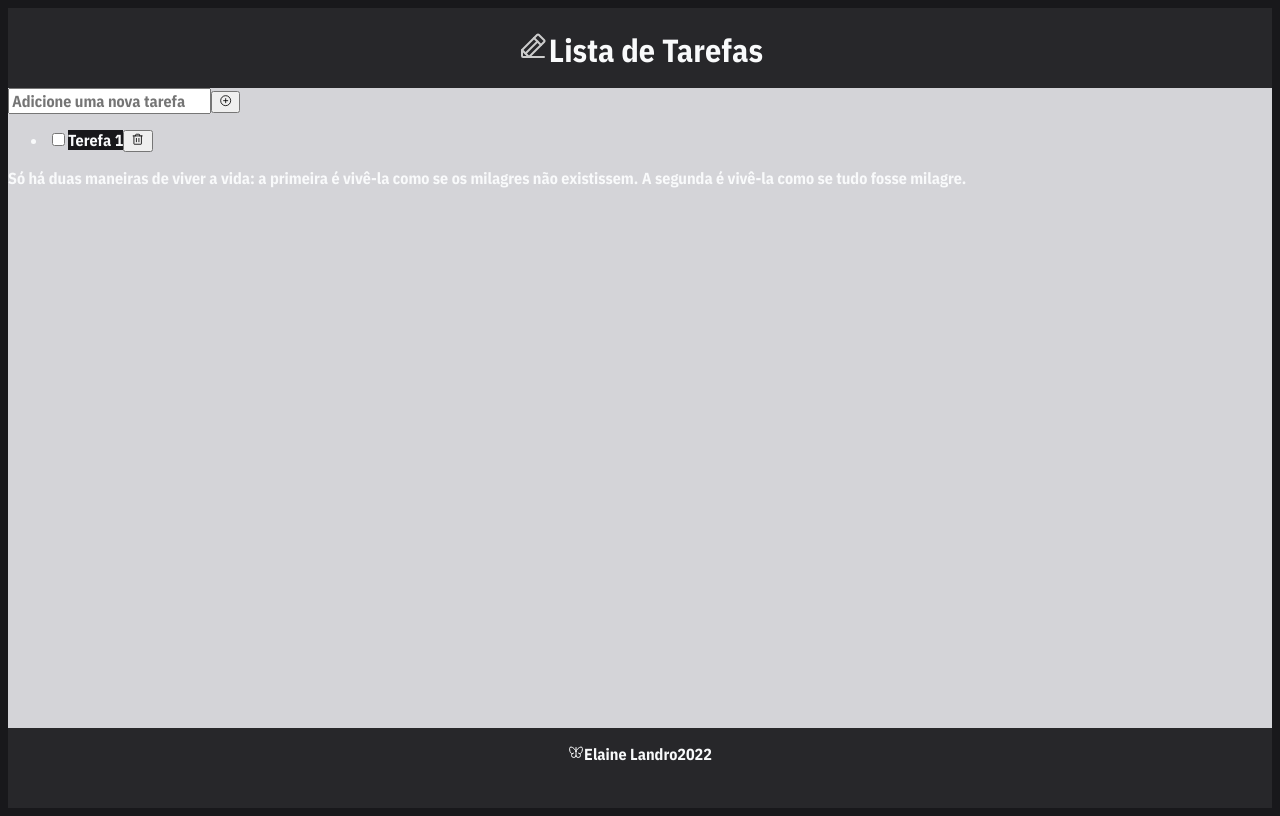
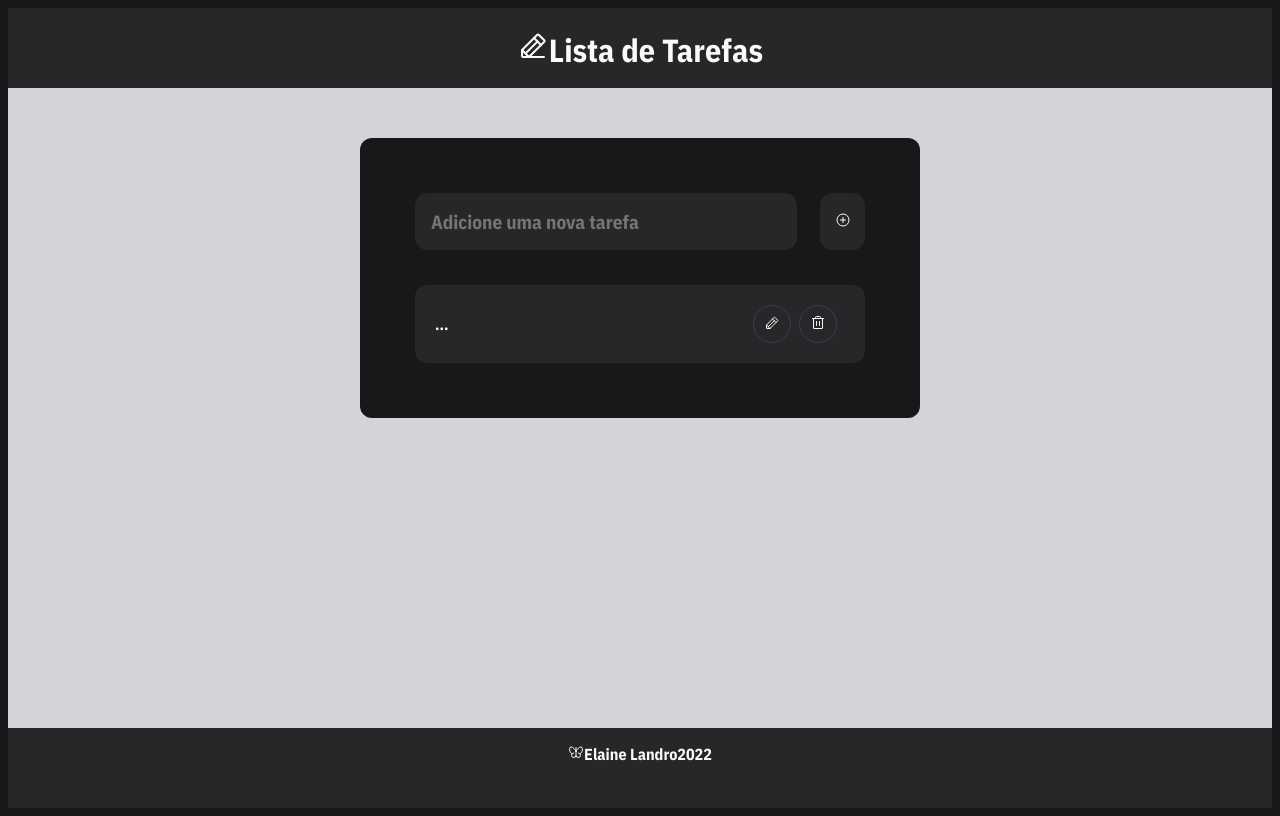
Before and after one commit to ElaineLeandro/reactlist, a React (Vite) app: page / in a window 1280 px wide. Built offline with nearby package versions, Linux system fonts and the light colour scheme.

Commit message:
Ajuste no layout home

```diff
--- a/src/global.css
+++ b/src/global.css
@@ -2,6 +2,9 @@
   --gray-50:#f9fafb;
   --gray-300: #d4d4d8;
   --gray-400:#9ca3af;
+  --gray-500: #6b7280;
+  --gray-600: #52525b;
+  --gray-700:#3f3f46;
   --gray-800: #27272a;
   --gray-900: #18181b;
 }
--- a/src/pages/Home/home.module.css
+++ b/src/pages/Home/home.module.css
@@ -1,3 +1,71 @@
-.context{
+.home{
+  margin: 0 auto;
+  width: 100%;
+  max-width: 450px;
+  margin-top: 50px;
+  background-color: var(--gray-900);
+  padding: 55px;
+  border-radius:12px;
+}
+
+.topo{
+  display: flex;
+  justify-content: space-between;
+  margin-bottom: 35px;
+}
+
+.topo input{
+  width: 350px;
+  padding:15px;
+  border-radius: 12px;
+  border: 1px solid var(--gray-800);
+  outline: none;
+  font-size: 1.2rem;
+  background:var(--gray-800);
+  color: var(--gray-50);
+}
+
+.topo button{
+  width: 45px;
+  border: 1px solid var(--gray-800);
+  border-radius: 12px;
+  background:var(--gray-800);
+  color:var(--gray-50);
+  outline:none;
+}
+
+.topo button:hover{
+  background: transparent;
+  cursor: pointer;
+  transition: 0.5s;
+}
+
+.list{
+  list-style-type: none;
+  padding:0;
+  margin:0;
+}
+
+.list li{
+  padding: 20px;
+  background: var(--gray-800);
+  border-radius: 12px;
+  display: flex;
+  justify-content: space-between;
+  align-items: center;
+}
+
+.buttonAcao{
+  border: 1px solid var(--gray-700);
+  border-radius: 20px;
+  background: var(--gray-800);
+  color: var(--gray-50);
+  width: 38px;
+  height: 38px;
+  margin-right: 8px;
+}
+
+.buttonAcao:hover{
   background: var(--gray-900);
+  cursor: pointer;
 }
--- a/src/pages/Home/index.tsx
+++ b/src/pages/Home/index.tsx
@@ -1,32 +1,37 @@
-import {PlusCircle, Trash} from 'phosphor-react'
+import {Pencil, PlusCircle, Trash} from 'phosphor-react'
 import styles from './home.module.css'
 
 export function Home(){
   return(
-    <section className="context">
-      <header>
-      <div className="topo">
+    <section className={styles.home}>
+      <div className={styles.topo}>
         <input
          type="text"
           placeholder="Adicione uma nova tarefa"/>
           <button>
-            <PlusCircle/>
+            <PlusCircle size={16} />
           </button>
       </div>
-      </header>
-      <main>
-        <ul>
+
+      <div className={styles.lista}>
+        <ul className={styles.list}>
           <li>
             <label>
-              <input type="checkbox"/>
-              <span className={styles.context}>Terefa 1</span>
+
+              <span className={styles.te}>...</span>
             </label>
-            <button className={styles.button}>
-              <Trash/>
-            </button>
+            <div>
+              <button className={styles.buttonAcao}>
+                <Pencil size={16}/>
+              </button>
+              <button className={styles.buttonAcao}>
+                <Trash size={16}/>
+              </button>
+            </div>
+
           </li>
         </ul>
-      </main>
+      </div>
 
     </section>
   )
--- a/src/template/Container/container.module.css
+++ b/src/template/Container/container.module.css
@@ -2,6 +2,7 @@
   display: grid;
   grid-template-areas: "header" "section" "footer";
   width: 100%;
+  height: 100vh;
 }
 
 .header{
@@ -33,6 +34,4 @@
   font-weight: lighter;
   text-align: center;
   display: block;
-
-  gap: 0.95rem;
 }
--- a/src/template/Container/index.tsx
+++ b/src/template/Container/index.tsx
@@ -12,15 +12,12 @@ export function Container({children} : ContainerPropos){
     <div className={styles.container}>
       <header className={styles.header}>
         <h1>
-          <PencilLine size={32} color="#cccccc"/>
+          <PencilLine size={32}/>
           Lista de Tarefas
         </h1>
       </header>
       <section className={styles.section}>
         {children}
-        <p>
-        Só há duas maneiras de viver a vida: a primeira é vivê-la como se os milagres não existissem. A segunda é vivê-la como se tudo fosse milagre.
-        </p>
       </section>
       <footer className={styles.footer}>
         <p>
```
